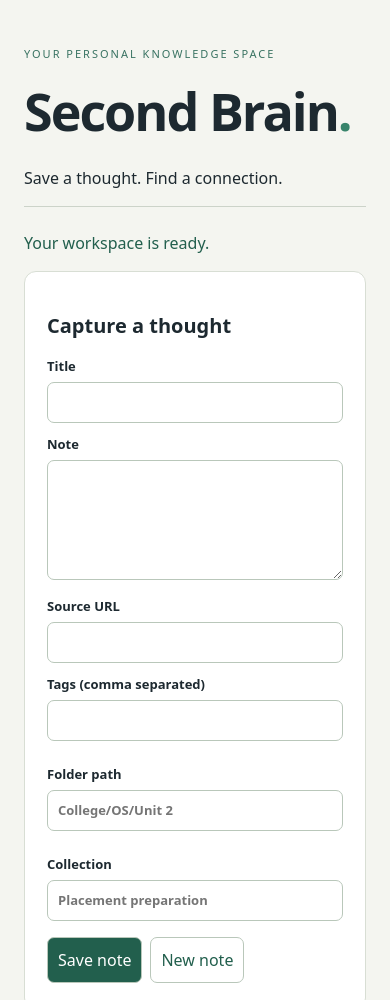
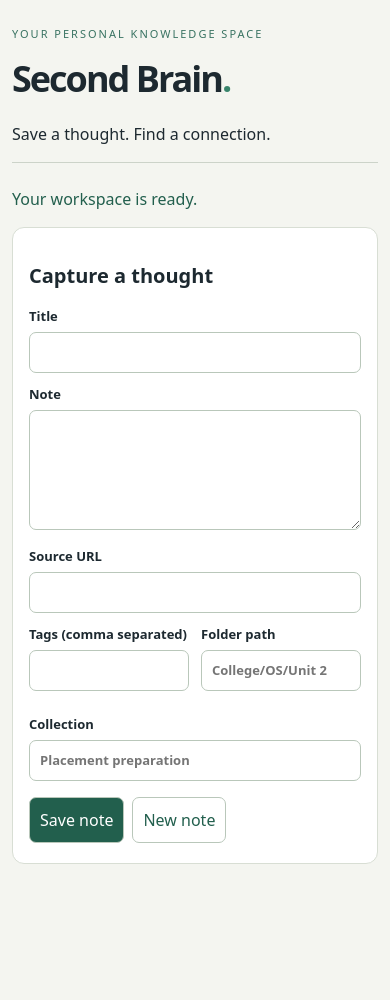
Before and after one commit to AbhishekBRajpurohit/recallnest, a website with bundled scripts: page public/index.html in a window 390 px wide. Shown: the top 1000 px of the page. After the commit the page ends 904 px from the top, so only its background shows below. Built offline with nearby package versions, Linux system fonts and the light colour scheme.

Commit message:
fix: improve workspace layout on small screens

```diff
--- a/public/style.css
+++ b/public/style.css
@@ -157,3 +157,23 @@ small {
   outline: 3px solid #225f4d;
   outline-offset: 3px;
 }
+
+@media (max-width: 480px) {
+  body {
+    padding: 20px 12px;
+  }
+
+  h1 {
+    font-size: 36px;
+  }
+
+  form,
+  .panel,
+  article {
+    padding: 16px;
+  }
+
+  #notes {
+    grid-template-columns: minmax(0, 1fr);
+  }
+}
```
